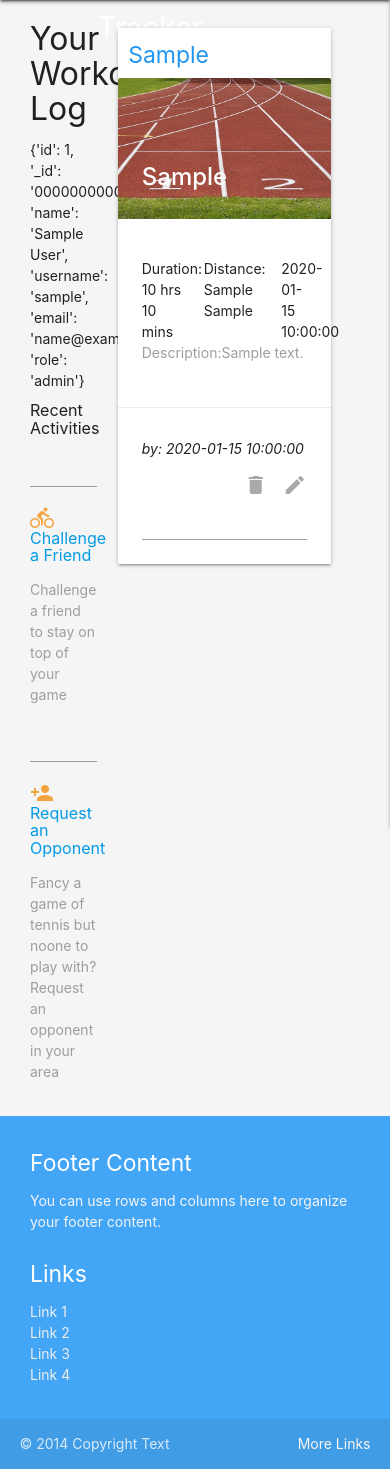
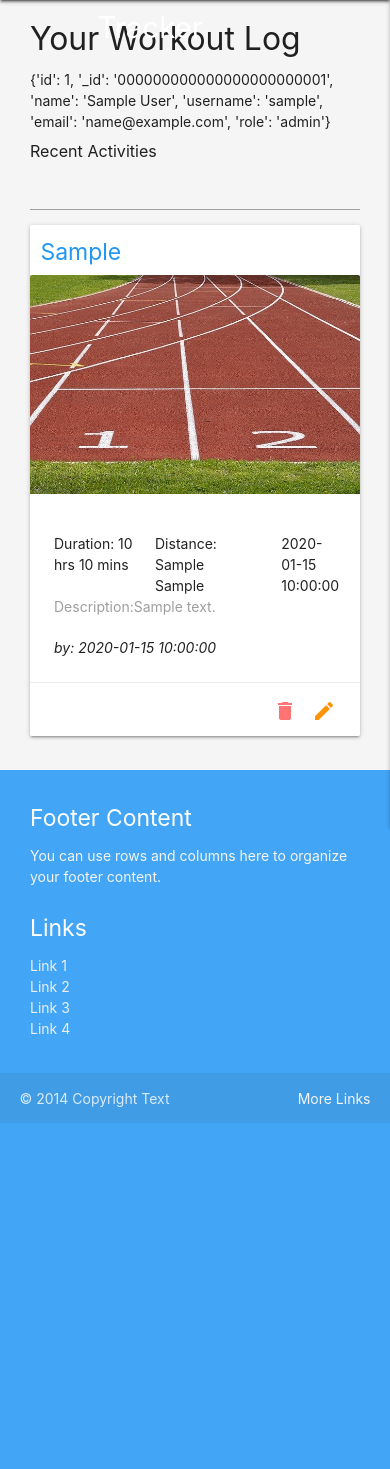
Before and after one commit to Code-Institute-Submissions/Fitness-tracker-MS3, a Flask app: page /dashboard in a window 390 px wide. Shown: the part 77-1546 px from the top of the page. After the commit the page ends 1200 px from the top, so only its background shows below. Run offline with Flask 2, Linux system fonts and the light colour scheme; the visitor is signed in with stand-in values (Sample User, id 1); a database or web service that is not in the repository returns one stand-in record (values such as "Sample title"); some libraries are stand-ins or nearby versions.

Commit message:
updating elements to be responsive for mobile devices

```diff
--- a/templates/dashboard.html
+++ b/templates/dashboard.html
@@ -1,30 +1,31 @@
 {% extends "base.html" %} {% block content %}
 <!-- Page Title with navigation links-->
 <div class="row">
-    <div class="col s3">
+    <div class="col s12 m4 l3">
         <h4>Your Workout Log</h4>
         {{ session['user'] }}
         <h6>Recent Activities</h6>
         <input>
-        <h6 class="blue-text"><i class="material-icons center-align left " style="color: rgba(241, 152, 36, 0.87); ">directions_bike</i>
+
+        <h6 class="blue-text hide-on-small-only"><i class="material-icons center-align left " style="color: rgba(241, 152, 36, 0.87); ">directions_bike</i>
             <a href="{{ url_for('challenge') }}">Challenge a Friend</a></h6>
-        <p class="grey-text">Challenge a friend to stay on top of your game</p>
-        <input>
-        <h6 class="blue-text"><i class="material-icons center-align left " style="color: rgba(241, 152, 36, 0.87); ">person_add</i>
+        <p class="grey-text hide-on-small-only">Challenge a friend to stay on top of your game</p>
+        <input class="hide-on-small-only">
+        <h6 class="blue-text hide-on-small-only"><i class="material-icons center-align left " style="color: rgba(241, 152, 36, 0.87); ">person_add</i>
             <a href="{{ url_for('request_opponant') }}">Request an Opponent</a></h6>
-        <p class="grey-text">Fancy a game of tennis but noone to play with? Request an opponent in your area</p>
+        <p class="grey-text hide-on-small-only">Fancy a game of tennis but noone to play with? Request an opponent in your area</p>
     </div>
 
 
     <!-- workout cards -->
     <br>
-    <div class="col s8">
+    <div class="section">
+        <div class="col s12 m4 l8" id="workoutcard">
             {% for workout in workouts %}
             <div class="card">
-            <h5 class="col s6 blue-text">{{ workout.workout_type }}</h5>
+                <h5 class="col s8 blue-text">{{ workout.workout_type }}</h5>
                 <div class="card-image">
                     <img src="static/images/default_noimage.jpg ">
-                <span class="card-title"><strong>{{ workout.workout_type }}</strong></span>
                 </div>
                 <div class="card-content">
                     <ul class="row">
@@ -36,18 +37,17 @@
                         <br>
                         <li class=" col s12 grey-text"> Description:{{ workout.workout_description }}</li>
                     </ul>
+                    <p class="createdby"><em>by: {{workout.created_by}}</em></p>
                 </div>
                 <div class="card-action">
-                <p class="center-align left "><em>by: {{workout.created_by}}</em></p>
-                <a href="{{ url_for('edit_workout', workout_id=workout._id) }}"><i class="material-icons center-align right " style="color: darkgray; ">create</i></a>
-                <a href="{{ url_for('delete_workout', workout_id=workout._id) }}"><i class="material-icons center-align right " style="color: darkgray; ">delete</i></a>
-                <input>
+                    <a href="{{ url_for('edit_workout', workout_id=workout._id) }}"><i class="material-icons right " style="color: rgb(255, 147, 7); ">create</i></a>
+                    <a href="{{ url_for('delete_workout', workout_id=workout._id) }}"><i class="material-icons right " style="color: rgb(255, 115, 115); ">delete</i></a>
+                    <br>
+                </div>
             </div>
             {% endfor %}
         </div>
     </div>
 </div>
 
-
-
 {% endblock %}
```
Lines whose indentation alone changed are shown as unchanged.
